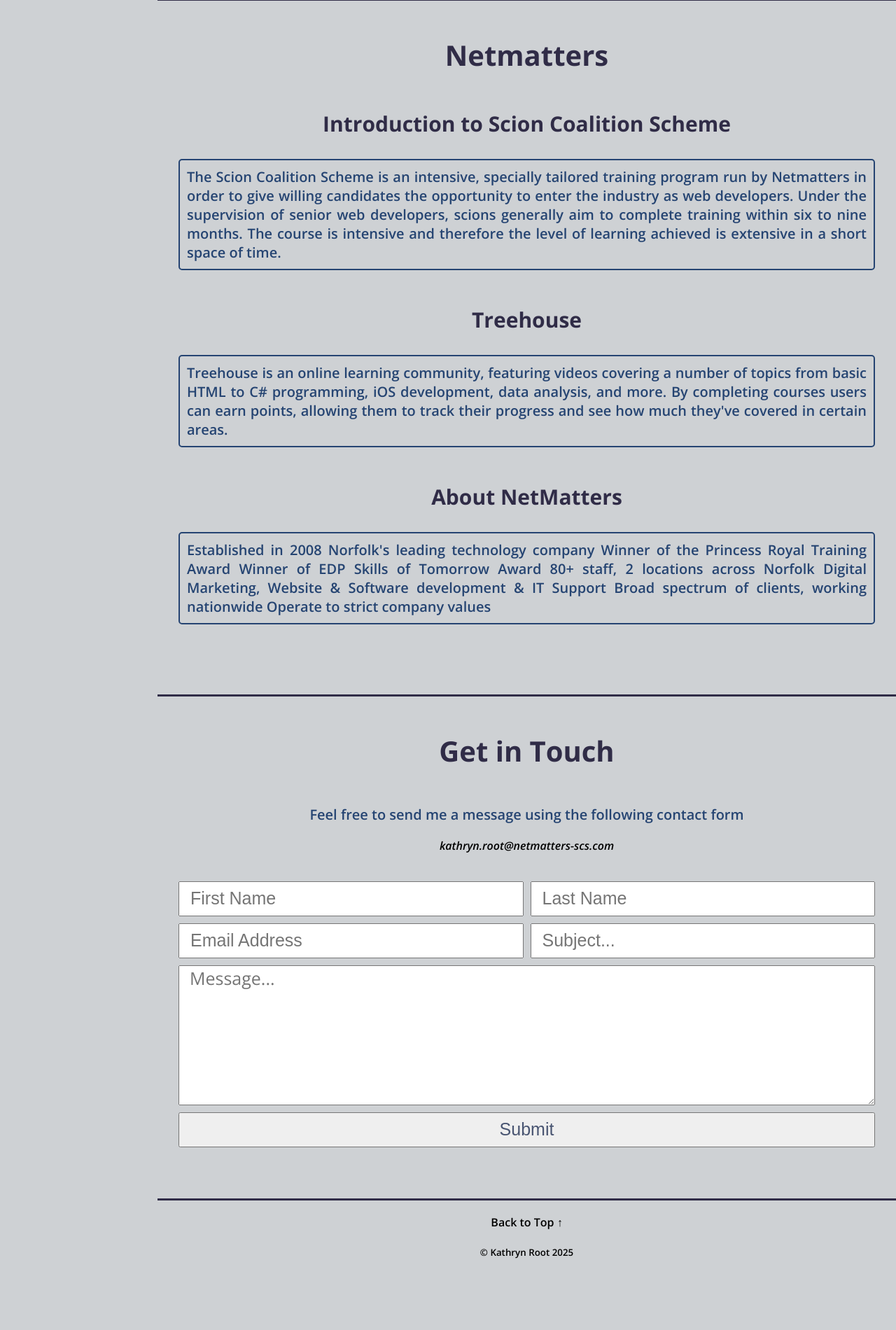
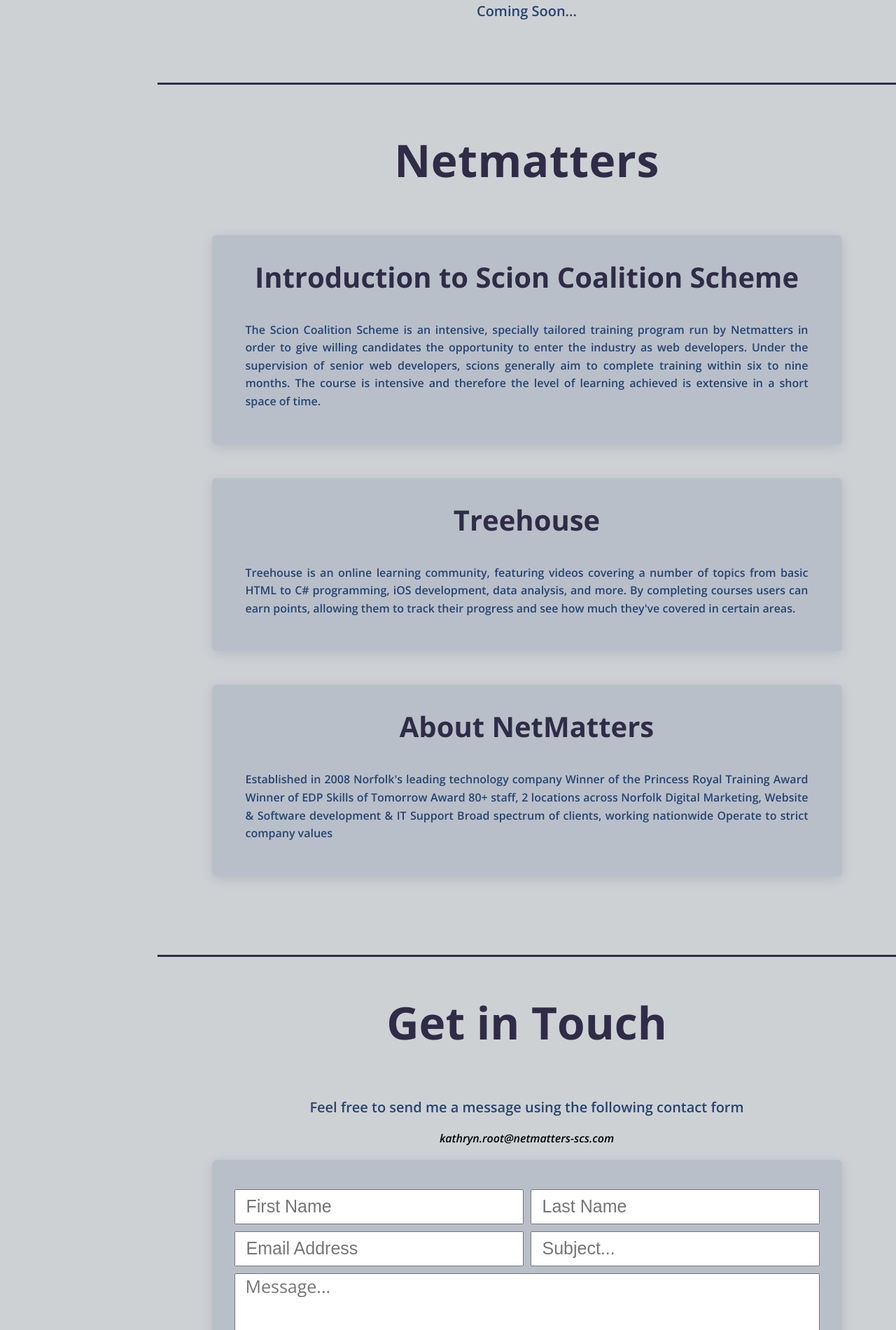
Before and after one commit to Rootytootyfrooty/NetMatters-SCS-Portfolio-1, a PHP site: page / in a window 1280 px wide. Shown: the part 2620-4520 px from the top of the page at 70% size. Before the commit the page ends 4418 px from the top, so only its background shows below. Run offline with PHP 8.4, Linux system fonts and the light colour scheme.

Commit message:
Layout and styling refinement
I've changed the contact form to match the portfolio section a little better. I've changed some of the font sizes for aesthetic reasons.

```diff
--- a/index.html
+++ b/index.html
@@ -166,7 +166,7 @@
         <section id="scs" class="containerid">
             <h2>Netmatters</h2>
             <article class="scs">
-                <div class="scs1">
+
                     <h3>Introduction to Scion Coalition Scheme</h3>
                     <p>The Scion Coalition Scheme is an intensive, specially tailored training program
                         run by Netmatters in order to give willing candidates the opportunity to enter
@@ -174,16 +174,16 @@
                         scions generally aim to complete training within six to nine months. The
                         course is intensive and therefore the level of learning achieved is extensive
                         in a short space of time.</p>
-                </div>
+
             </article>
             <article class="scs">
-                <div class="scs1">
+
                     <h3>Treehouse</h3>
                     <p>Treehouse is an online learning community, featuring videos covering a number of topics from basic HTML to C# programming, iOS development, data analysis, and more. By completing courses users can earn points, allowing them to track their progress and see how much they've covered in certain areas.</p>
-                </div>
+
             </article>
             <article class="scs">
-                <div class="scs1">
+
                     <h3>About NetMatters</h3>
                     <p>Established in 2008
                     Norfolk's leading technology company
@@ -193,7 +193,7 @@
                     Digital Marketing, Website & Software development & IT Support
                     Broad spectrum of clients, working nationwide
                     Operate to strict company values</p>
-                </div>
+
             </article>
         </section>
         <section id="contact" class="containerid">
@@ -202,6 +202,7 @@
                 <p>Feel free to send me a message using the following contact form</p>
                 <address>kathryn.root@netmatters-scs.com</address>
             </div>
+            <div class="formcont">
                 <form action="#" method="post">
                     <div class="form">
                         <label for="ffname" class="hidden">First Name</label>
@@ -221,7 +222,7 @@
                         <button type="submit">Submit</button>
                     </div>
                 </form>
-
+            </div>
 
         </section>
     </main>
--- a/scss/abstracts/_colors.scss
+++ b/scss/abstracts/_colors.scss
@@ -33,6 +33,7 @@ $c-burger-bg: #302c47;
 
 
 
+
 // Soc media colours
 
 $c-etsy: #f1641e;
--- a/scss/abstracts/_fonts.scss
+++ b/scss/abstracts/_fonts.scss
@@ -1,18 +1,29 @@
 * {
     box-sizing: border-box;
 }
+section {
+    overflow-anchor: none;
+}
+main {
 
-main {
+    overflow-x: hidden;
     h1, h2, h3 {
         color: $c-burger-bg;
     }
     h2 {
-        font-size: 40px;
         margin-top: 0;
         margin-bottom: 50px;
+        font-size: 40px;
+        @include sm {
+            font-size: 64px;
+            margin-bottom: 64px;
+        }
     }
     h3 {
         font-size: 30px;
+        @include lg {
+            font-size: 40px;
+        }
     }
     p {
         color: $c-burger-bg-hov;
--- a/scss/layout/_contact.scss
+++ b/scss/layout/_contact.scss
@@ -1,8 +1,11 @@
 #contact {
     display: flex;
     flex-direction: column;
-    align-content: space-between;
+    align-content: center;
     height: auto;
+    margin-top: 0;
+    margin-left: auto;
+    margin-right: auto;
 }
 .info {
     margin-bottom: 20px;
@@ -25,7 +28,7 @@
         font-size: 25px;
         color: darken($c-sidebar, 20%);
         &:focus-visible {
-            outline-color: $c-sidebar;
+            outline-color: rgba($c-sidebar, 0.5);
             outline-style: inset;
             box-shadow: 0px 2px 2px $c-sidebar;
         }
@@ -33,13 +36,13 @@
 }
 @include lg {
     #contact {
-        height: 90vh;
+        min-height: 90vh;
     }
     .form {
         flex-wrap: wrap;
         flex-direction: row;
-        max-width: 1000px;
-        margin: 10px auto;
+        width: auto;
+        margin: 0 auto;
         padding: 10px 0;
         gap: 10px;
         align-items: flex-end;
@@ -70,3 +73,19 @@
     border: 0;
     white-space: nowrap;
 }
+
+.formcont {
+    background-color: rgba($c-sidebar, 0.25);
+    padding: 32px;
+    margin-bottom: 48px;
+    border-radius: 6px;
+    box-shadow: 0 4px 16px rgba($c-burger-bg-hov, 0.15);
+    max-width: 700px;
+    @include lg {
+        margin: 0 auto;
+        margin-bottom: 48px;
+    }
+    @include xl {
+        max-width: 900px;
+    }
+}
--- a/scss/layout/_portfolio.scss
+++ b/scss/layout/_portfolio.scss
@@ -33,8 +33,9 @@
     }
     &:hover {
         top: -10px;
-            transition: top .6s ease;
+        transition: top .6s ease, box-shadow 0.6s ease;
         img {
+            box-shadow: 0 5px 30px rgba($c-burger-bg, 0.25);
             filter: brightness(80%);
             transition: filter 1s ease;
         }
--- a/scss/layout/_scs.scss
+++ b/scss/layout/_scs.scss
@@ -1,20 +1,47 @@
 #scs {
-
-    p {
-        text-align: justify;
-        text-justify: inter-word;
-        border: 2px solid $c-burger-bg-hov;
-        border-radius: 5px;
-        padding: 10px;
-    }
-}
-.scs {
-    @include lg {
-        max-width: 1000px;
-        margin: 0 auto;
+    h2 {
+        text-align: center;
+        color: $c-burger-bg;
+        letter-spacing: 0.5px;
     }
 }
 
-.scs1 {
-    margin-bottom: 50px;
+.scs {
+    background-color: rgba($c-sidebar, 0.25);
+    padding: 32px;
+    margin: 0 auto 48px;
+    border-radius: 6px;
+    box-shadow: 0 4px 16px rgba($c-burger-bg-hov, 0.15);
+    transition: transform 0.25s ease, box-shadow 0.25s ease;
+    max-width: 700px;
+    h3 {
+        color: $c-burger-bg;
+        margin-top: 0;
+        margin-bottom: 36px;
+    }
+    p {
+        color: $c-burger-bg-hov;
+        line-height: 1.6;
+        text-align: justify;
+        font-size: 16px;
+    }
+    &:hover {
+        transform: translateY(-4px);
+        box-shadow: 0 8px 8px rgba($c-burger-bg, 0.35);
+    }
 }
+
+@include lg {
+    #scs {
+        padding: 64px 32px;
+    }
+    .scs {
+        max-width: 700px;
+        padding: 32px 48px;
+    }
+}
+@include xl {
+    .scs {
+        max-width: 900px;
+    }
+}
--- a/scss/layout/_sidebar.scss
+++ b/scss/layout/_sidebar.scss
@@ -68,7 +68,7 @@
         // #9ccc65 80%
         // );
         transform: rotate(360deg);
-        transition: transform 1s ease;
+        transition: transform 1s ease, background 1s ease;
         overflow: hidden;
     }
 }
@@ -82,8 +82,10 @@
         color: inherit;
         border-radius: 2px;
         outline: transparent;
+        transition: background .5s, transform .5s;
         &:hover {
             background-color: $c-burger;
+            transform: translateY(-2px);
         }
         &:focus-visible {
             background-color: $c-burger;
@@ -146,11 +148,15 @@
         display: inline-block;
         height: 32px;
         width: 32px;
+        transition: background .5s, transform .1s ease;
+        transform: scale(1);
     }
   .soc-med--#{$name}:hover {
         background-color: $color;
         border-color: transparent;
         cursor: pointer;
+        transition: background .2s, transform .1s ease;
+        transform: scale(1.1);
     }
   }
 
```
Also changed, not shown: css/styles.css. Lines whose indentation alone changed are shown as unchanged.
